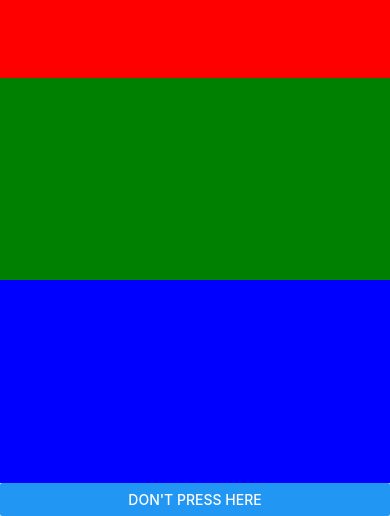
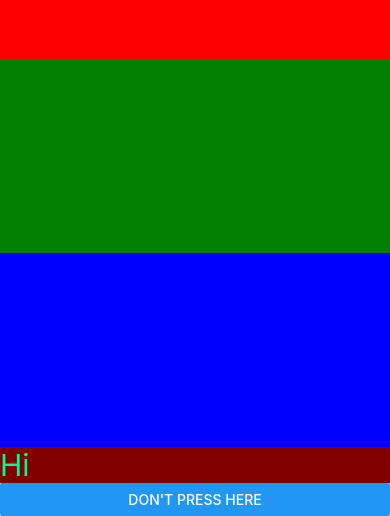
Before and after one commit to DINKAR202/Android-studio-work-progress, a React Native app in the folder Learning/: screen / in a window 390 px wide. Shown: the part 328-844 px from the top of the page. Built offline with nearby package versions, Linux system fonts and the light colour scheme.

Commit message:
updated commit

```diff
--- a/Learning/App.tsx
+++ b/Learning/App.tsx
@@ -9,7 +9,7 @@ const App = () => {
       <View style={{flex:1, backgroundColor:'green'}}></View>
       <View style={{flex:1, backgroundColor:'blue'}}></View>
       {/* <NavBar /> */}
-      {/* <Text style={styles.heading}>Hi</Text> */}
+      <Text style={styles.heading}>Hi</Text>
       <Button title="Don't press here" />
 
     </View>
```
